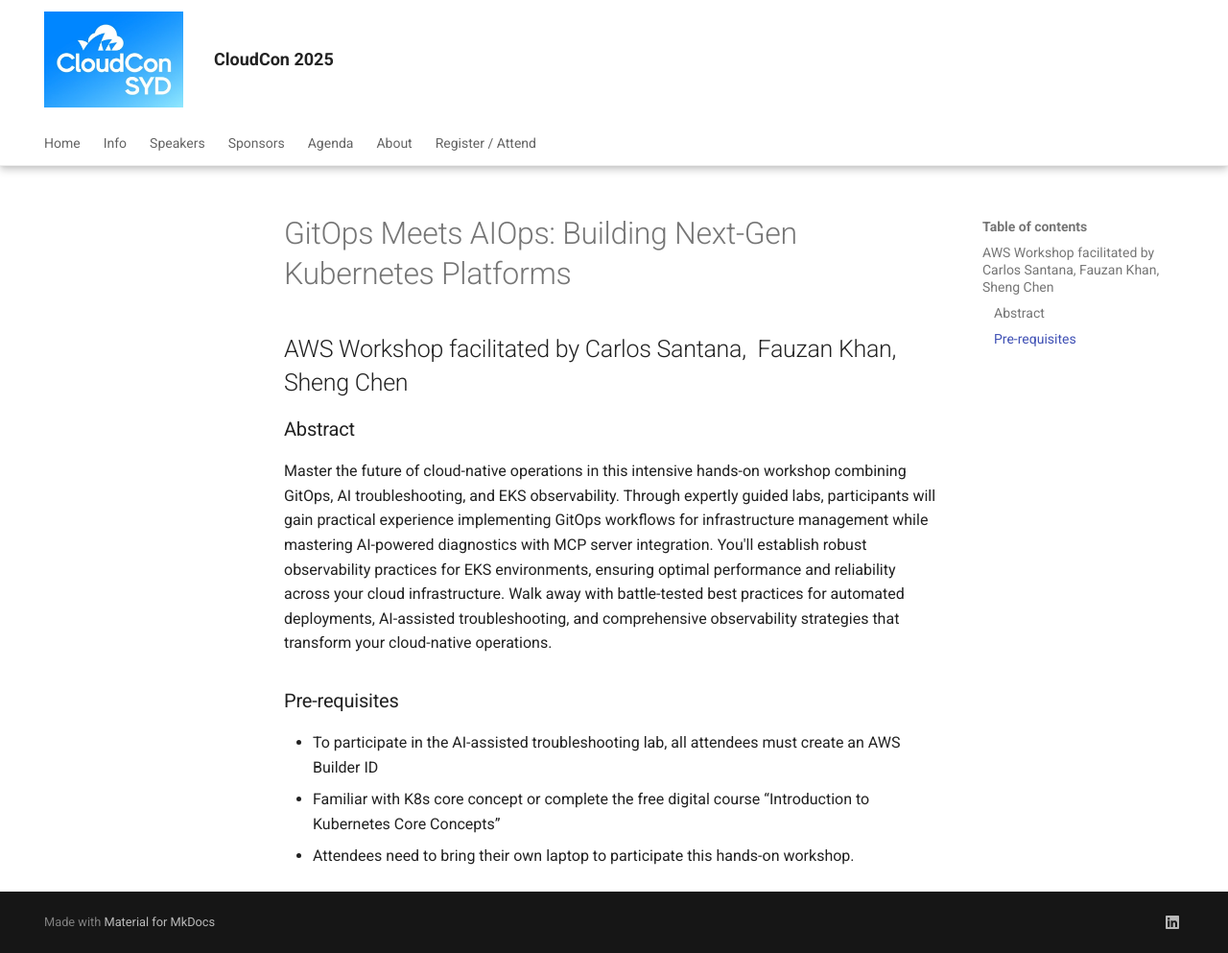
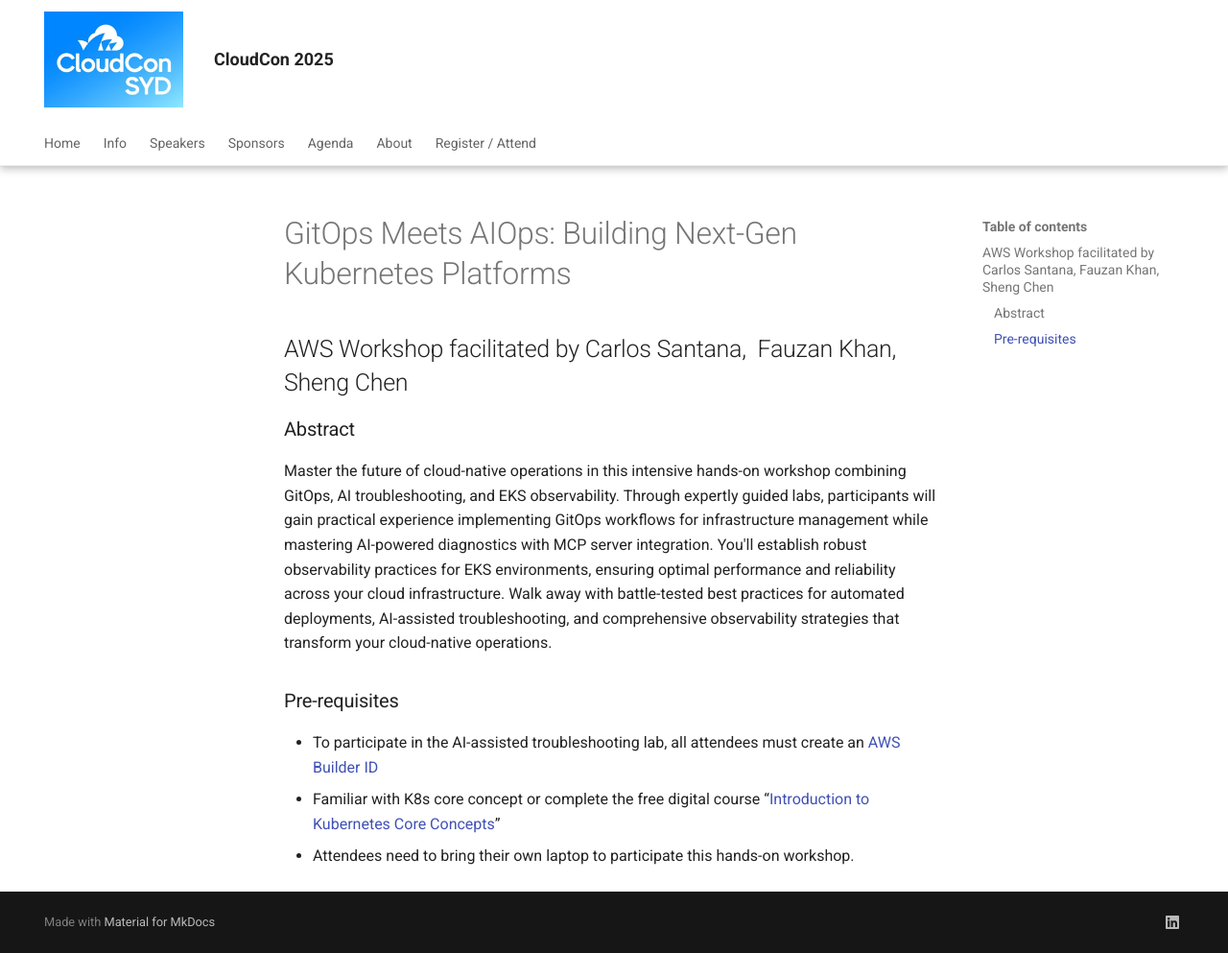
Before and after one commit to cloudconau/site, an MkDocs documentation site: the page built from docs/abstracts/AWSWorkshop.md, in a window 1280 px wide and 993 px high. Shown: the whole window at 96% size. Built offline with MkDocs 1.6.1 and Material for MkDocs 9.7.7, drawn with Linux system fonts in a browser that asks for light colours; part of the change alters nothing that is shown.

Commit message:
Links for AWS workshop

```diff
--- a/docs/abstracts/AWSWorkshop.md
+++ b/docs/abstracts/AWSWorkshop.md
@@ -5,6 +5,6 @@
 Master the future of cloud-native operations in this intensive hands-on workshop combining GitOps, AI troubleshooting, and EKS observability. Through expertly guided labs, participants will gain practical experience implementing GitOps workflows for infrastructure management while mastering AI-powered diagnostics with MCP server integration. You'll establish robust observability practices for EKS environments, ensuring optimal performance and reliability across your cloud infrastructure. Walk away with battle-tested best practices for automated deployments, AI-assisted troubleshooting, and comprehensive observability strategies that transform your cloud-native operations.
 
 ### Pre-requisites
-* To participate in the AI-assisted troubleshooting lab, all attendees must create an AWS Builder ID
-* Familiar with K8s core concept or complete the free digital course “Introduction to Kubernetes Core Concepts”
+* To participate in the AI-assisted troubleshooting lab, all attendees must create an [AWS Builder ID](https://us-east-1.signin.aws/platform/login?workflowStateHandle=42dba3fa-0553-4d44-8513-975b4ee94808)
+* Familiar with K8s core concept or complete the free digital course “[Introduction to Kubernetes Core Concepts](https://skillbuilder.aws/learn/U4Z3BPGK9Y/introduction-to-kubernetes-core-concepts/DZCQ4QTSJT?parentId=393YRXJZWC)”
 * Attendees need to bring their own laptop to participate this hands-on workshop.
```
